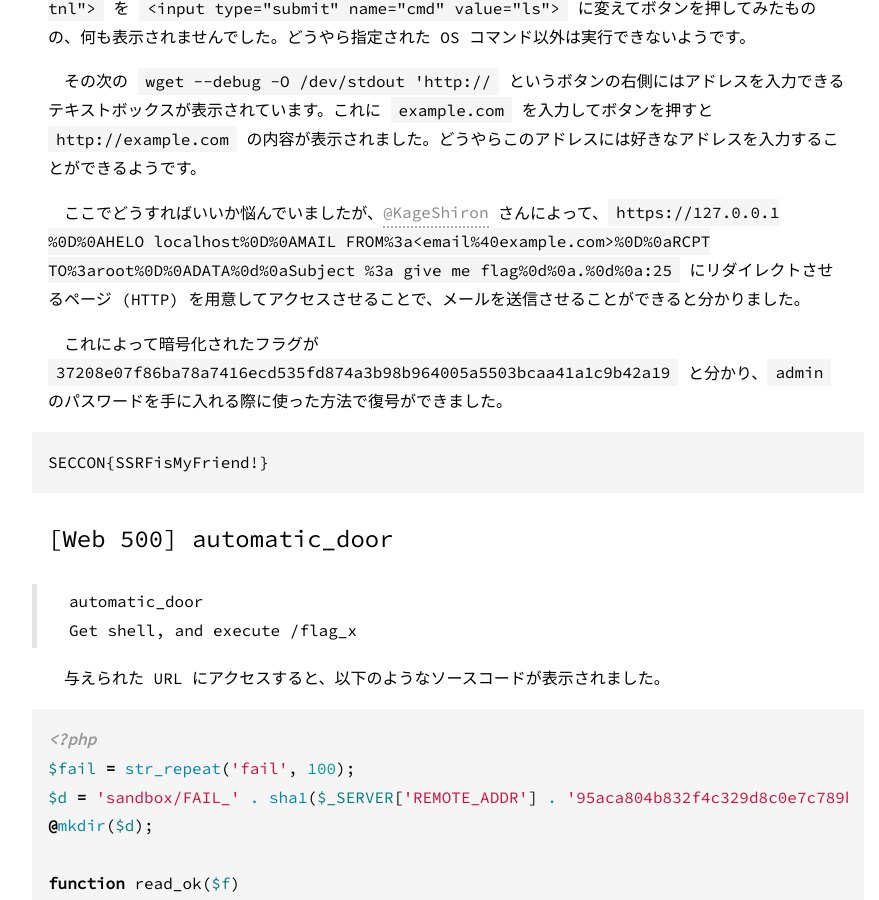
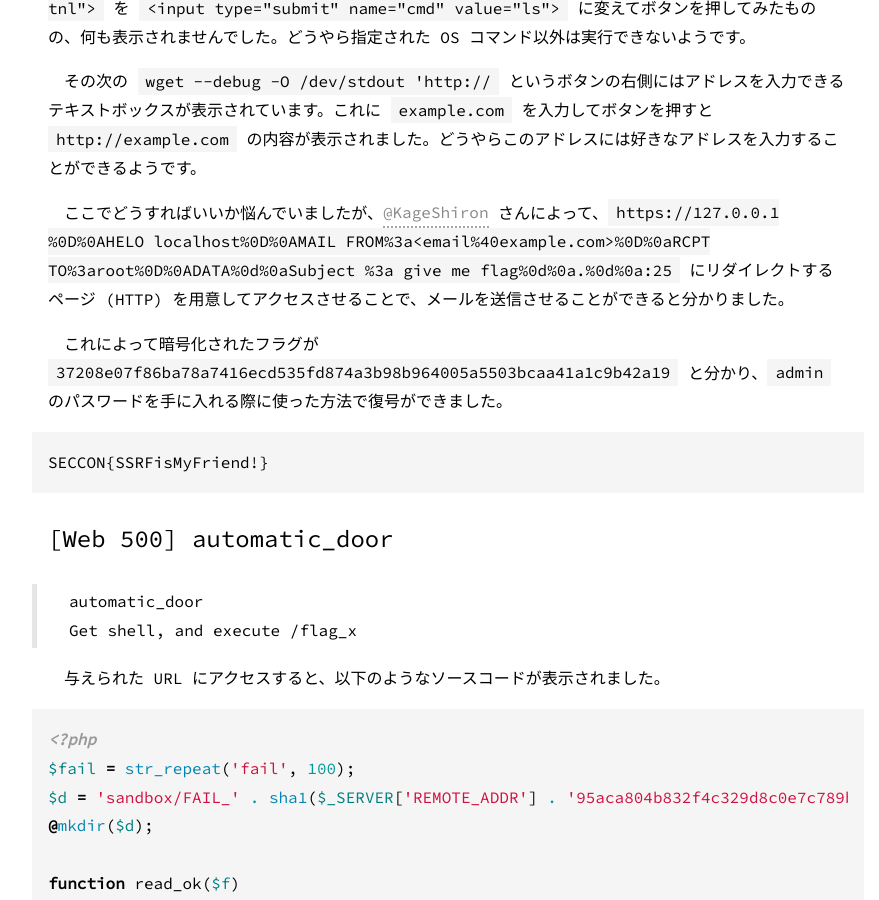
Before and after one commit to st98/diary, a Jekyll site: the page built from _posts/2017-12-12-seccon-2017-online-ctf.md, in a window 1280 px wide and 900 px high, scrolled down 15821 px. Shown: the whole window, without its empty margins (192-1071 px from the left). Built offline with Jekyll 4.4.1, drawn with Linux system fonts in a browser that asks for light colours; comment, search, counter and statistics services are not loaded; some of the changed text lies outside the part shown.

Commit message:
typo修正

```diff
--- a/_posts/2017-12-12-seccon-2017-online-ctf.md
+++ b/_posts/2017-12-12-seccon-2017-online-ctf.md
@@ -532,7 +532,7 @@
 
 その次の `wget --debug -O /dev/stdout 'http://` というボタンの右側にはアドレスを入力できるテキストボックスが表示されています。これに `example.com` を入力してボタンを押すと `http://example.com` の内容が表示されました。どうやらこのアドレスには好きなアドレスを入力することができるようです。
 
-ここでどうすればいいか悩んでいましたが、[@KageShiron](https://twitter.com/kageshiron) さんによって、`https://127.0.0.1 %0D%0AHELO localhost%0D%0AMAIL FROM%3a<email%40example.com>%0D%0aRCPT TO%3aroot%0D%0ADATA%0d%0aSubject %3a give me flag%0d%0a.%0d%0a:25` にリダイレクトさせるページ (HTTP) を用意してアクセスさせることで、メールを送信させることができると分かりました。
+ここでどうすればいいか悩んでいましたが、[@KageShiron](https://twitter.com/kageshiron) さんによって、`https://127.0.0.1 %0D%0AHELO localhost%0D%0AMAIL FROM%3a<email%40example.com>%0D%0aRCPT TO%3aroot%0D%0ADATA%0d%0aSubject %3a give me flag%0d%0a.%0d%0a:25` にリダイレクトするページ (HTTP) を用意してアクセスさせることで、メールを送信させることができると分かりました。
 
 これによって暗号化されたフラグが `37208e07f86ba78a7416ecd535fd874a3b98b964005a5503bcaa41a1c9b42a19` と分かり、`admin` のパスワードを手に入れる際に使った方法で復号ができました。
 
```
Also changed, not shown: other parts of _posts/2017-12-12-seccon-2017-online-ctf.md (+1 -1 lines).
